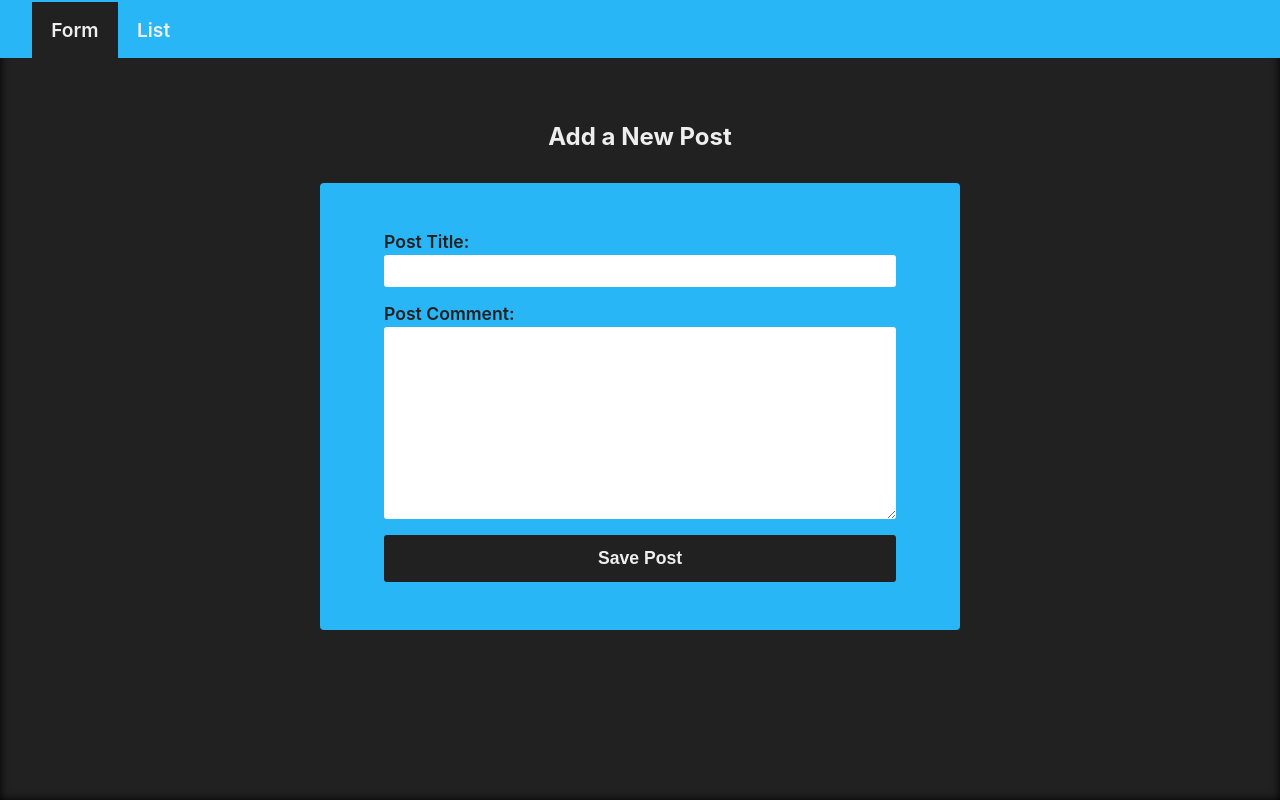
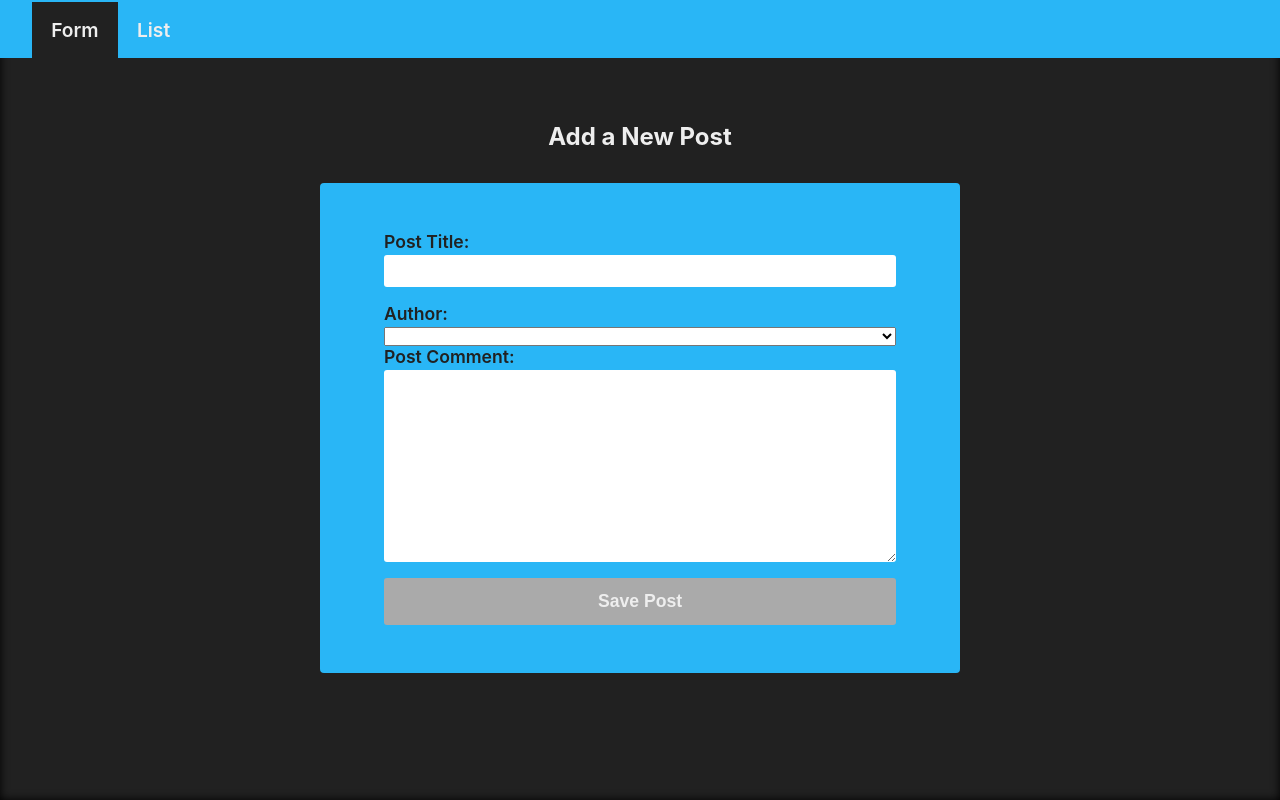
Before and after one commit to emrebican/post-bulletin, a React (Create React App) app: page /form in a window 1280 px wide. Built offline with nearby package versions, Linux system fonts and the light colour scheme.

Commit message:
author select options added to form component

```diff
--- a/src/pages/Form/AddPostForm.jsx
+++ b/src/pages/Form/AddPostForm.jsx
@@ -1,44 +1,43 @@
 import { useState } from "react";
 import { Section } from './form_sytled';
-import { useDispatch } from "react-redux";
+import { useDispatch, useSelector } from "react-redux";
 
 import { postAdded } from '../../redux/postsSlice';
+import { selectAllUsers } from "../../redux/usersSlice";
 
 const AddPostForm = () => {
 
     const dispatch = useDispatch();
+    const users = useSelector(selectAllUsers);
 
-    const [input, setInput] = useState({
-        title: "",
-        comment: ""
-    });
+    const [title, setTitle] = useState('');
+    const [comment, setComment] = useState('');
+    const [userId, setUserId] = useState('');
+
+    const onChangeTitle = e => setTitle(e.target.value);
+    const onChangeComment = e => setComment(e.target.value);
+    const onChangeAuthor = e => setUserId(e.target.value);
+
+    const canSave = Boolean(title) && Boolean(comment) && Boolean(userId);
 
     // Submit
     const handleSubmit = (e) => {
         e.preventDefault();
 
-        if (input.title.trim() && input.comment.trim()) {
-            dispatch(postAdded(
-                input.title,
-                input.comment
-            ))
+        if (title.trim() && comment.trim()) {
+            dispatch(postAdded(title, comment, userId))
         }
 
-        setInput({
-            title: "",
-            comment: ""
-        })
+        setTitle('');
+        setComment('');
+        setUserId('');
     }
 
-    // onChange
-    const handleChange = (e) => {
-        const { value, name } = e.target;
-
-        setInput({
-            ...input,
-            [name]: value
-        })
-    }
+    const userOptions = users.map(user => (
+        <option key={user.id} value={user.id}>
+            {user.name}
+        </option>
+    ))
 
     return (
         <Section>
@@ -49,18 +48,31 @@ const AddPostForm = () => {
                     type="text"
                     required
                     name="title"
-                    value={input.title}
-                    onChange={handleChange}
+                    value={title}
+                    onChange={onChangeTitle}
                 />
+                <label>Author:</label>
+                <select
+                    value={userId}
+                    onChange={onChangeAuthor}
+                >
+                    <option value=""></option>
+                    {userOptions}
+                </select>
                 <label>Post Comment:</label>
                 <textarea
                     type="text"
                     required
                     name="comment"
-                    value={input.comment}
-                    onChange={handleChange}
+                    value={comment}
+                    onChange={onChangeComment}
                 />
-                <button>Save Post</button>
+                <button
+                    disabled={!canSave}
+                    className={!canSave ? "deactive" : ""}
+                >
+                    Save Post
+                </button>
             </form>
         </Section>
     )
--- a/src/pages/Form/form_sytled.js
+++ b/src/pages/Form/form_sytled.js
@@ -60,4 +60,14 @@ export const Section = styled.section`
             }
         }
     }
+
+    .deactive {
+        background-color: #aaa;
+        &:hover {
+            background-color: #aaa;
+        }
+        &:active {
+            box-shadow: none;
+        }
+    }
 `;
--- a/src/redux/postsSlice.jsx
+++ b/src/redux/postsSlice.jsx
@@ -13,12 +13,13 @@ const postsSlice = createSlice({
             reducer: (state, action) => {
                 state.push(action.payload);
             },
-            prepare: (title, comment) => {
+            prepare: (title, comment, userId) => {
                 return {
                     payload:{
                         id: nanoid(),
                         title,
-                        comment
+                        comment,
+                        userId
                     }
                 }
             }
--- a/src/redux/usersSlice.jsx
+++ b/src/redux/usersSlice.jsx
@@ -1,6 +1,10 @@
 import { createSlice } from "@reduxjs/toolkit";
 
-const initialState = []
+const initialState = [
+    { id: "0", name: "İsmail Sevgi" },
+    { id: "1", name: "Murat Yılmaz" },
+    { id: "2", name: "Yusuf Tokmak" },
+]
 
 const usersSlice = createSlice({
     name: "users",
@@ -10,5 +14,7 @@ const usersSlice = createSlice({
     }
 });
 
-export const {} = usersSlice.actions;
+// export const { } = usersSlice.actions;
 export default usersSlice.reducer;
+
+export const selectAllUsers = (state) => state.users;
```
